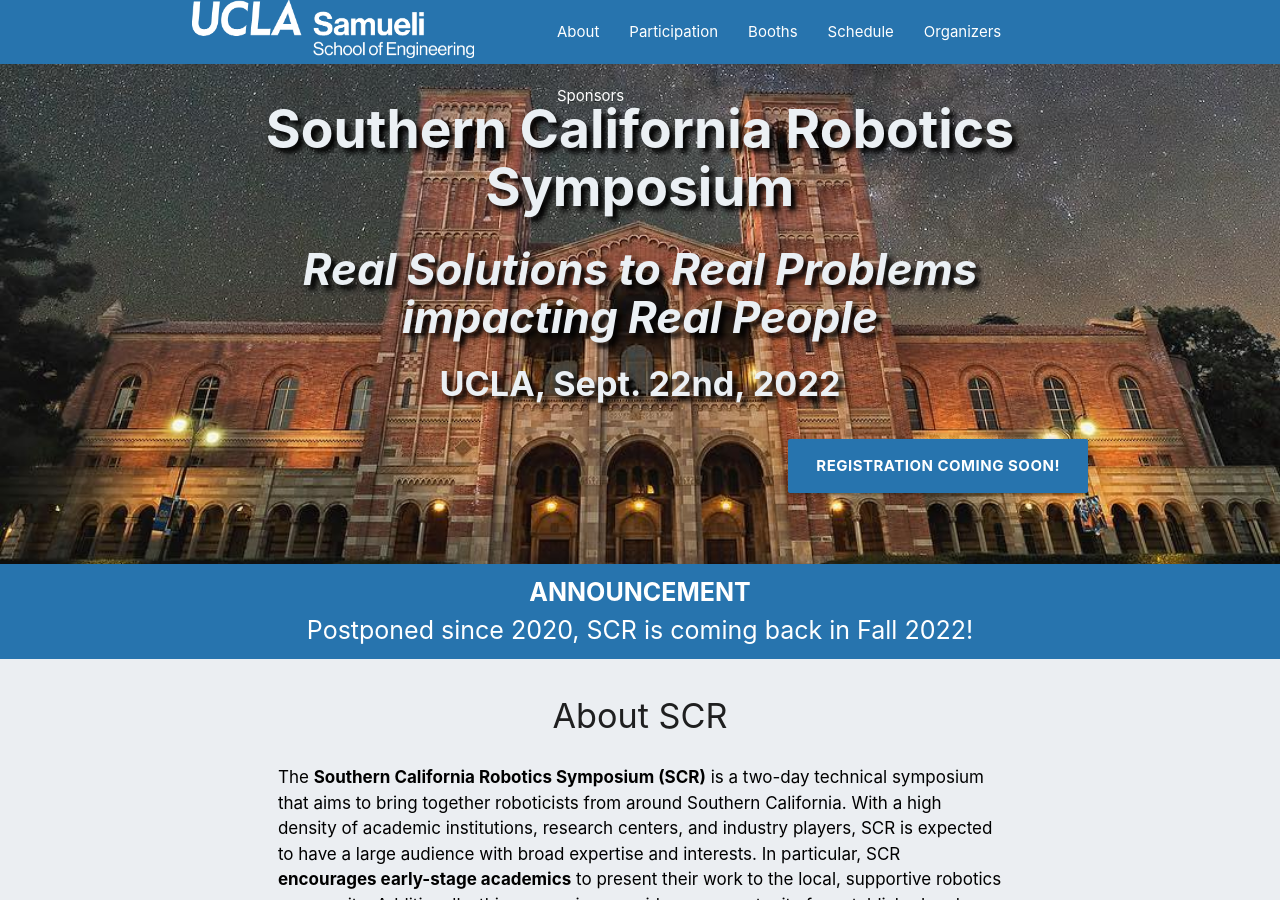
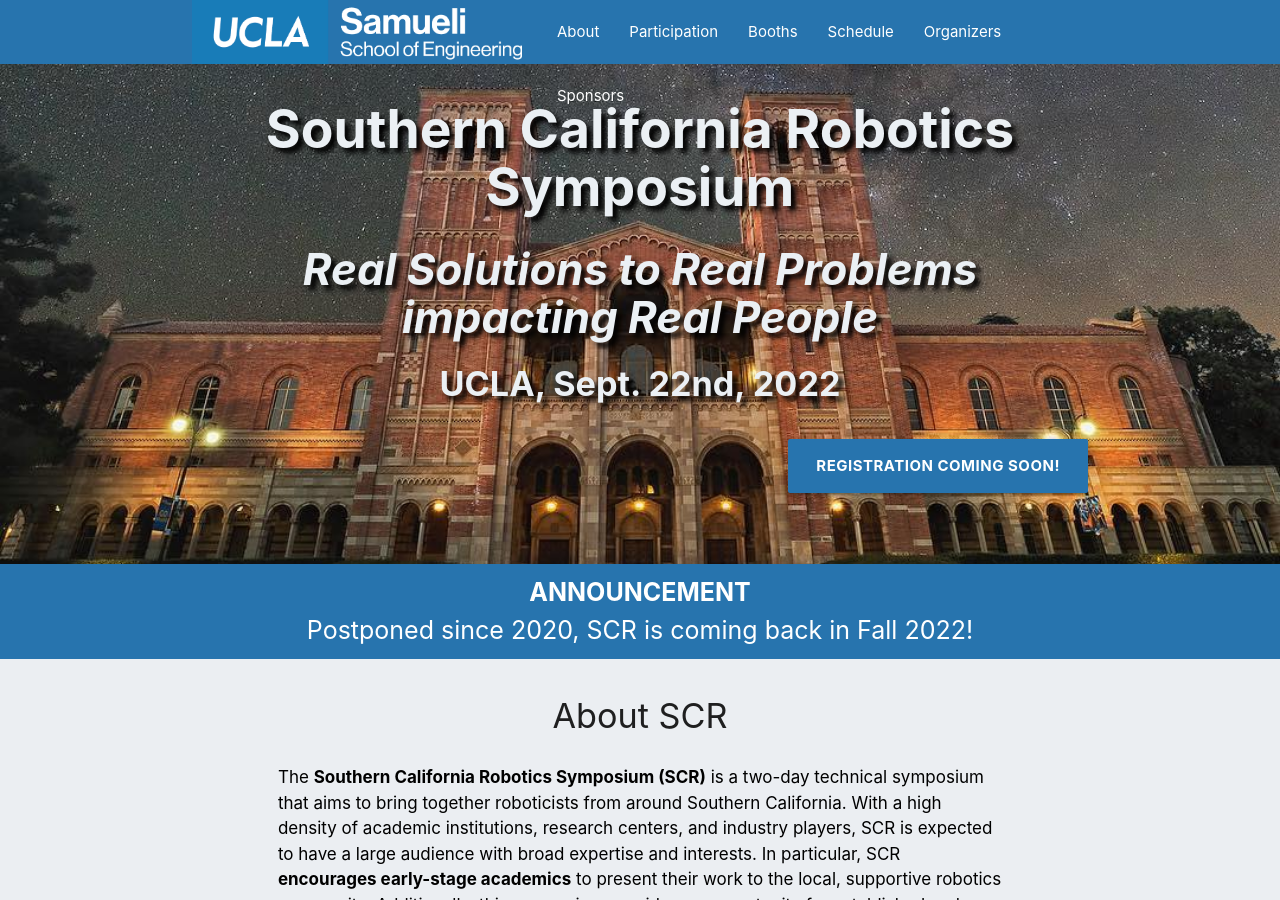
Before and after one commit to scr2020/scr2020.github.io, a Jekyll site: the page built from index.html, in a window 1280 px wide and 900 px high. Built offline with Jekyll 4.4.1, drawn with Linux system fonts in a browser that asks for light colours.

Commit message:
logo change

```diff
--- a/_includes/nav.html
+++ b/_includes/nav.html
@@ -8,7 +8,7 @@
 
             <div class="left">
                 <a href="https://samueli.ucla.edu">
-                  <img class="brand-logo" style="max-height:90%" src="img/UCLA_Samueli_Engineering_block_rev.png">
+                  <img class="brand-logo" style="max-height:100%" src="img/UCLA_Samueli_Engineering_block_rev.png">
                 </a>
             </div>
 
```
Also changed, not shown: img/UCLA_Samueli_Engineering_block_rev.png.
